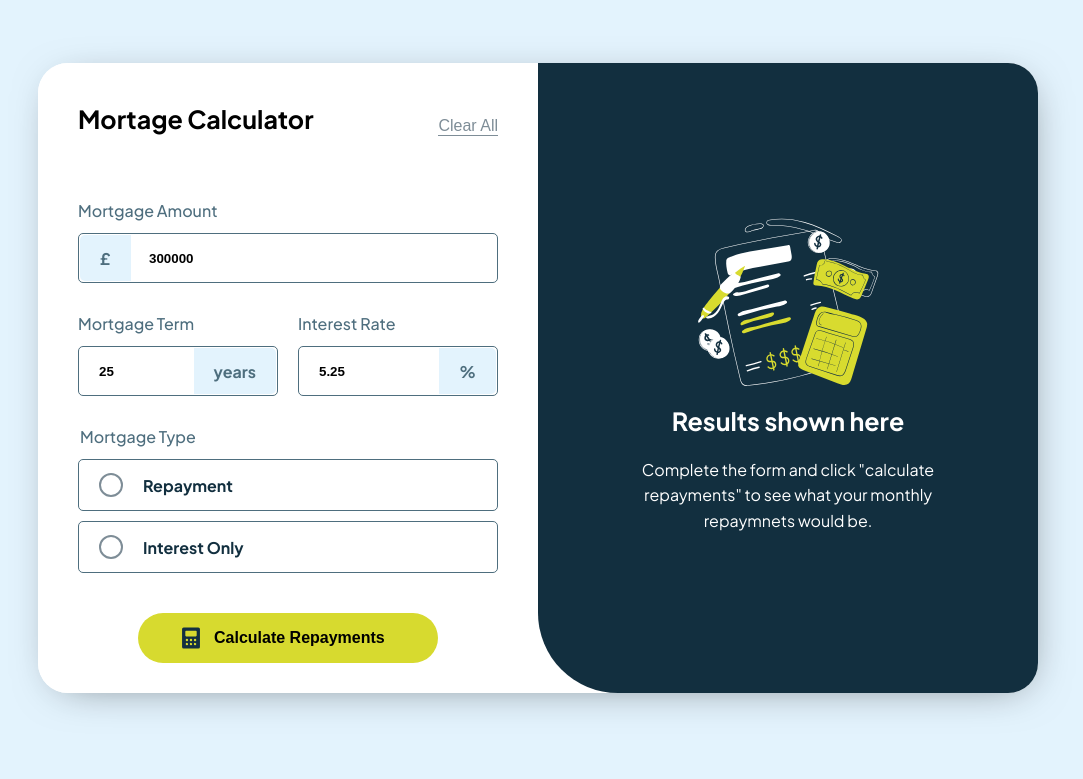
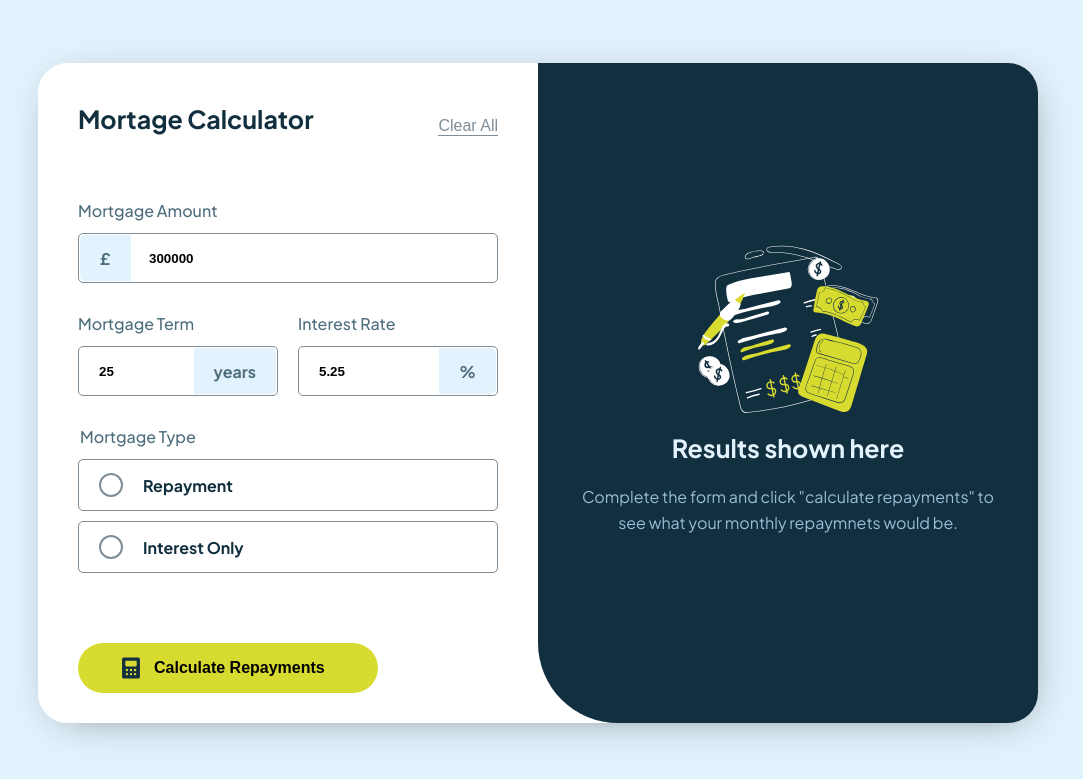
Before and after one commit to babadav/mortgage-calculator, a plain HTML site: page index.html in a window 1280 px wide. Shown: the part 137-916 px from the top of the page, without its empty margins (102-1185 px from the left). Drawn offline with Linux system fonts and the light colour scheme.

Commit message:
Color fixes

```diff
--- a/assets/main.js
+++ b/assets/main.js
@@ -192,7 +192,6 @@ textInputs.forEach((input) => {
   input.addEventListener("keyup", () => {
 	setTimeout(() => {
 	  handleMortgageCalculations();
-	  handleErrorState();
 	}, 300);
   });
 });
--- a/assets/main.scss
+++ b/assets/main.scss
@@ -36,6 +36,10 @@ body {
 	@media screen and (min-width: $bp-lg) {
 		background-color: $slate-100;
 	}
+}
+
+h1 {
+	color: $slate-100;
 }
 
 .displayNone {
@@ -91,6 +95,7 @@ body {
 	h1 {
 		font-size: 2.5rem;
 		margin-bottom: 1.5rem;
+		color: $slate-900;
 	}
 	.clear-all {
 		background-color: transparent;
@@ -120,7 +125,7 @@ form {
 		margin-bottom: 1.2rem;
 	}
 	input {
-        border: 0.1rem solid $slate-700;
+		border: 0.1rem solid $gray;
 		border-radius: 0.5rem;
 		font-weight: 900;
 		height: 5rem;
@@ -273,6 +278,10 @@ input {
 		padding-left: 4rem;
 		width: 30rem;
 
+		@media screen and (min-width: $bp-lg) {
+			align-self: flex-start;
+		}
+
 		img {
 			margin-right: 1rem;
 			width: 2.6rem;
@@ -282,10 +291,15 @@ img {
 
 fieldset {
 	border: none;
+	margin-bottom: 3rem;
+
 
 	@media screen and (min-width: $bp-lg) {
-        margin-bottom: 3rem;
+		margin-bottom: 6rem;
 	}
+
+}
+
 
 legend {
 	color: $slate-700;
@@ -293,11 +307,10 @@ fieldset {
 	font-weight: 500;
 	margin-bottom: 1.2rem;
 }
-}
 
 .radio-wrapper {
 	align-items: center;
-    border: 0.1rem solid $slate-700;
+	border: 0.1rem solid $gray;
 	border-radius: 0.5rem;
 	display: flex;
 	flex-direction: row;
@@ -382,6 +395,7 @@ fieldset {
 	p {
 		line-height: 1.6;
 		margin-bottom: 5rem;
+		color: $slate-300;
 	}
 }
 
@@ -398,6 +412,9 @@ fieldset {
 		margin-bottom: 2rem;
 	}
 	p {
+		@media screen and (min-width: $bp-lg) {
+			max-width: initial;
+		}
 		max-width: 30rem;
 		text-align: center;
 	}
@@ -417,7 +434,6 @@ fieldset {
 	grid-template-rows: repeat(2, 1fr);
 
 	p {
-        color: $slate-500;
 		font-size: 1.8rem;
 		margin-bottom: 1.2rem;
 	}
```
Also changed, not shown: assets/main.css, 1 other file. Lines whose indentation alone changed are shown as unchanged.
